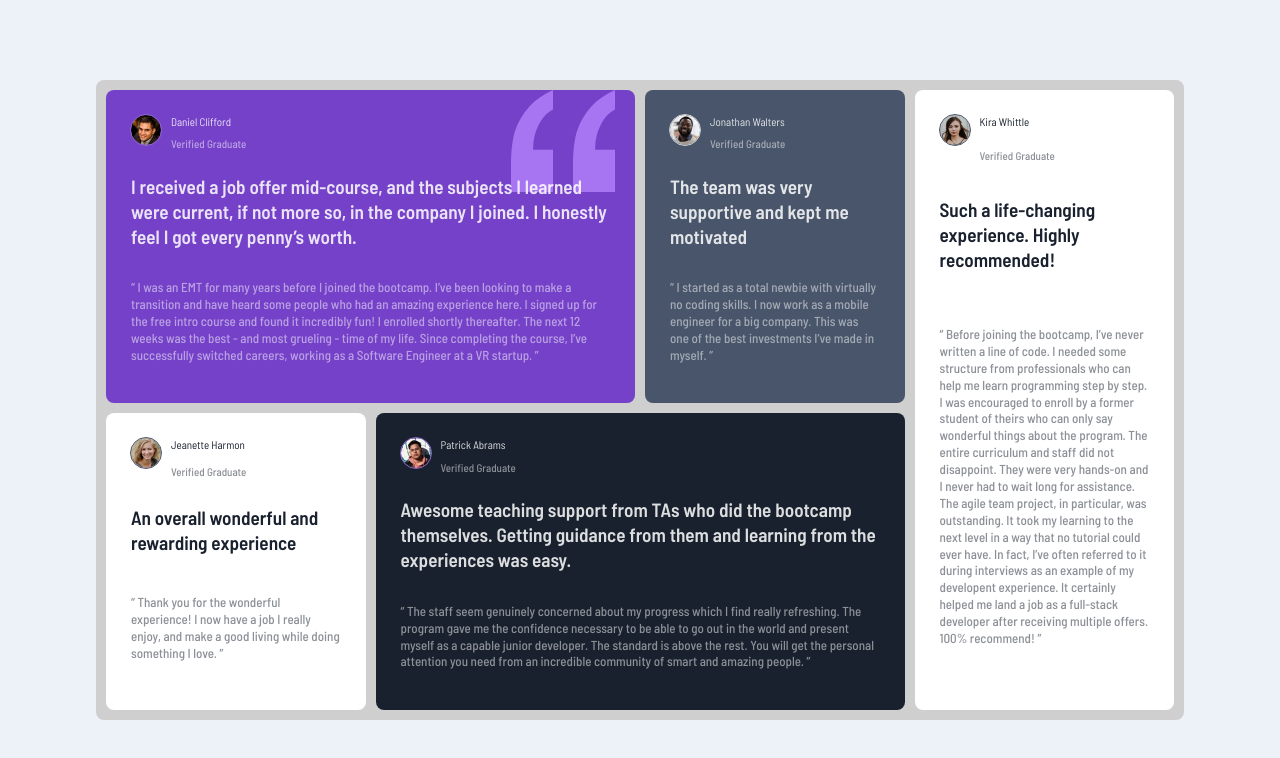
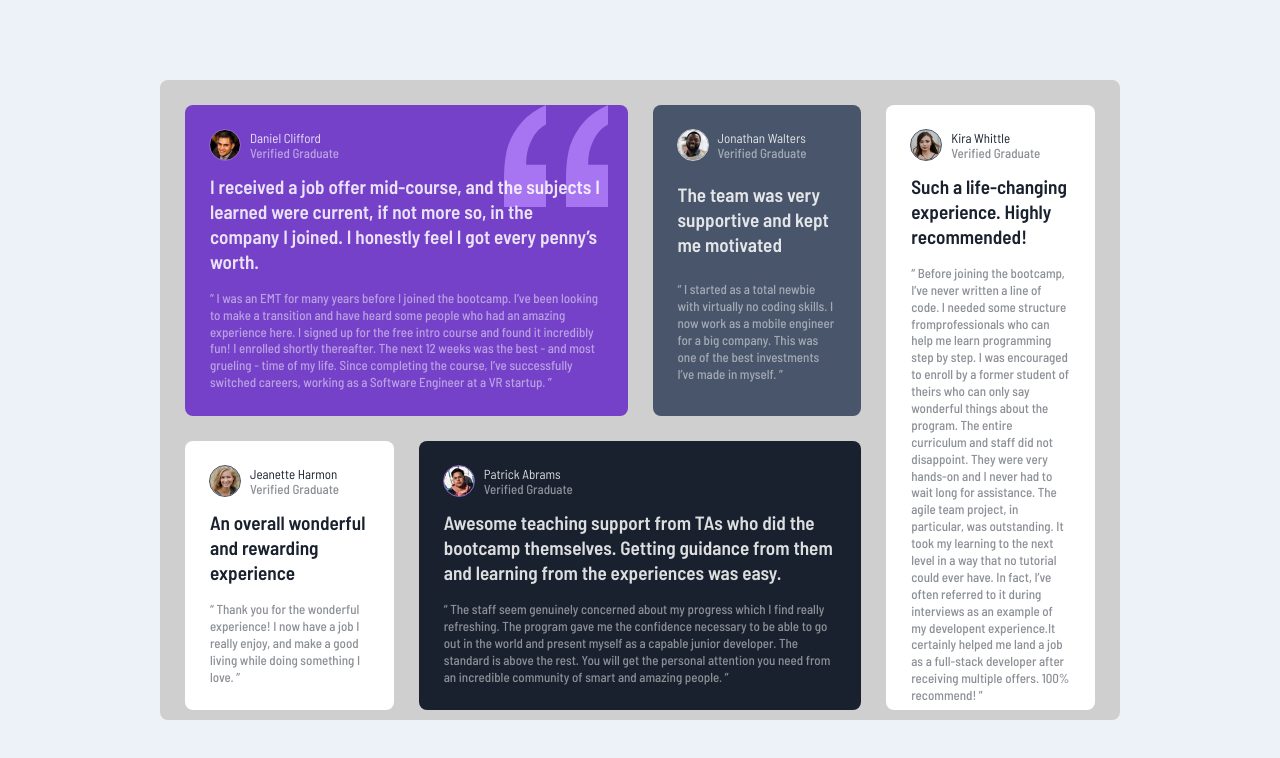
Before and after one commit to juniormps/projeto-depoimentos, a plain HTML site: page index.html in a window 1280 px wide. Drawn offline with Linux system fonts and the light colour scheme.

Commit message:
continuando configurações  de media queries

```diff
--- a/estilos/mediaqueries.css
+++ b/estilos/mediaqueries.css
@@ -6,11 +6,14 @@
 		align-content: center;
 	}
 	#testimonials{
+		width: 75vw;
 		height: 80vh;
 		border-radius: 8px;
 		display: grid;
 		grid-template-columns: repeat(4, 1fr);
-		grid-template-rows: auto;
+		grid-template-rows: repeat(2, 1fr);
+		gap: 25px;
+		padding: 25px;
 	}
 
 	#comentario-1 {
@@ -23,8 +26,18 @@
 		grid-row: 2 / 3;
 	}
 
+	#comentario-3 > blockquote {
+
+
+	}
+
 	#comentario-5 {
 		grid-column: 4 / 5;
 		grid-row: 1 / 3;
 	}
+
+	p {
+		font-size: 13px;
+	}
+
 }
--- a/estilos/style.css
+++ b/estilos/style.css
@@ -32,6 +32,7 @@ body {
 	border-radius: 8px;
 	display: grid;
 	grid-template-columns: 1fr;
+	grid-template-rows: auto;
 	padding: 25px;
 	gap: 15px;
 }
@@ -40,7 +41,7 @@ body {
 	/*border: 1px solid black;*/
 	display: grid;
 	grid-template-columns: 30px 1fr;
-	grid-template-rows: repeat(2, 1fr);
+	grid-template-rows: repeat(2, 15px);
 	column-gap: 5px;
 }
 
--- a/index.html
+++ b/index.html
@@ -53,8 +53,7 @@
 				An overall wonderful and rewarding experience
 			</blockquote>
 			<blockquote>
-				“ Thank you for the wonderful experience! I now have a job I really enjoy, and make a good living
-				while doing something I love. ”
+				“ Thank you for the wonderful experience! I now have a job I really enjoy, and make a good living while doing something I love. ”
 			</blockquote>
 		</div>
 		<div id="comentario-4">
@@ -83,14 +82,7 @@
 				Such a life-changing experience. Highly recommended!
 			</blockquote>
 			<blockquote>
-				“ Before joining the bootcamp, I’ve never written a line of code. I needed some structure from
-				professionals who can help me learn programming step by step. I was encouraged to enroll by a former
-				student of theirs who can only say wonderful things about the program. The entire curriculum and staff
-				did not disappoint. They were very hands-on and I never had to wait long for assistance. The agile team
-				project, in particular, was outstanding. It took my learning to the next level in a way that no tutorial
-				could ever have. In fact, I’ve often referred to it during interviews as an example of my developent
-				experience. It certainly helped me land a job as a full-stack developer after receiving multiple offers.
-				100% recommend! ”
+				“ Before joining the bootcamp, I’ve never written a line of code. I needed some structure fromprofessionals who can help me learn programming step by step. I was encouraged to enroll by a former student of theirs who can only say wonderful things about the program. The entire curriculum and staff did not disappoint. They were very hands-on and I never had to wait long for assistance. The agile team project, in particular, was outstanding. It took my learning to the next level in a way that no tutorial could ever have. In fact, I’ve often referred to it during interviews as an example of my developent experience.It certainly helped me land a job as a full-stack developer after receiving multiple offers. 100% recommend! ”
 			</blockquote>
 		</div>
 	</section>
```
Also changed, not shown: design/desktop-design.jpg (added), design/desktop-preview.jpg (added), design/mobile-design.jpg (added).
